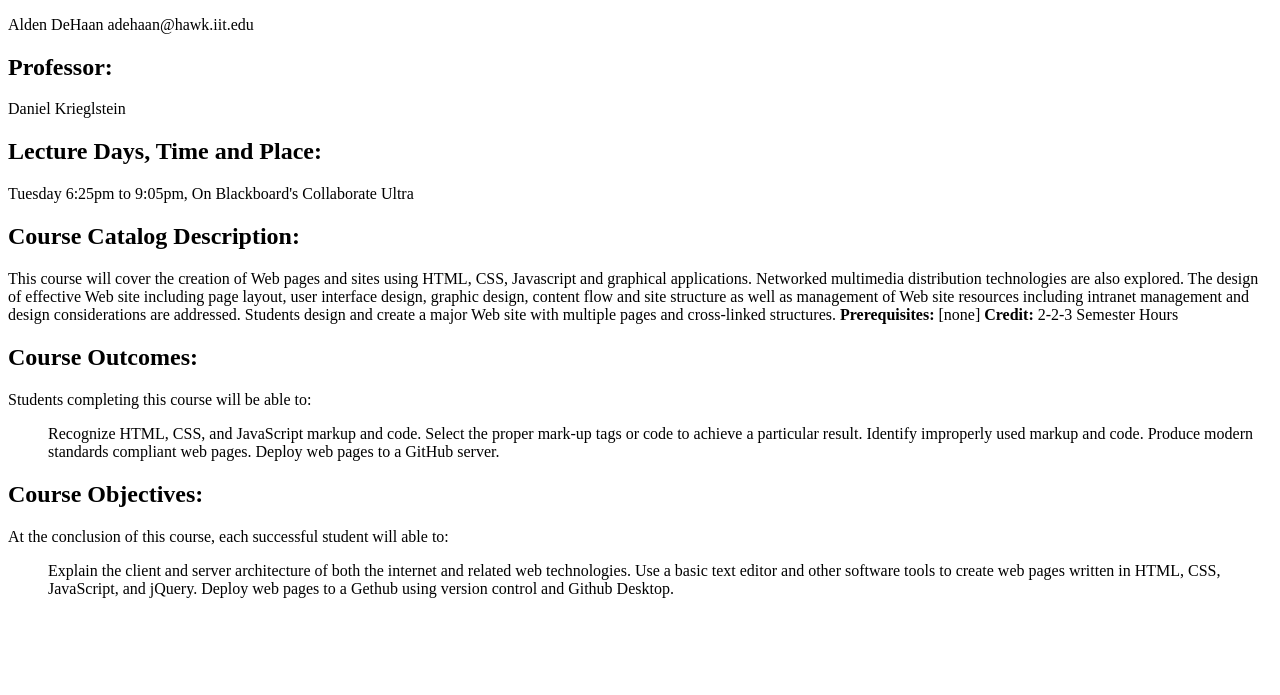
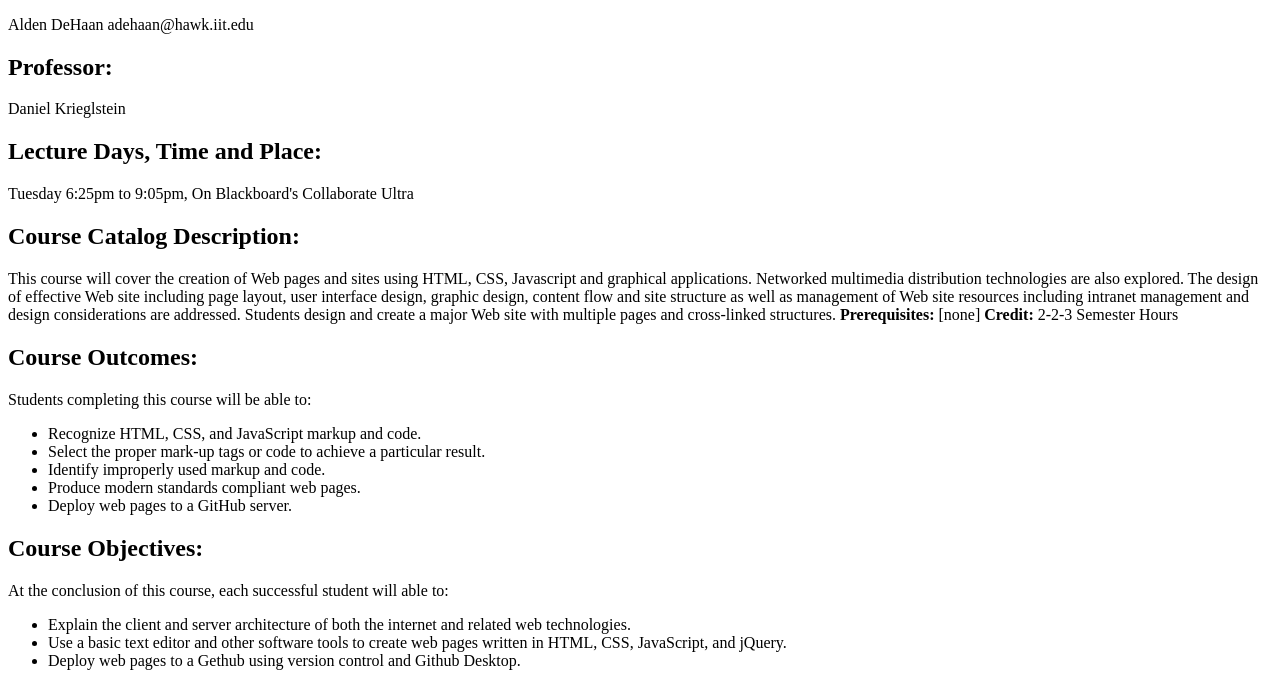
Before and after one commit to Smurtle01/webdev_lab2, a plain HTML site: page index.html in a window 1280 px wide. Shown: the part 105-800 px from the top of the page. Drawn offline with Linux system fonts and the light colour scheme.

Commit message:
update index.html
fixed unordered list from il to li

```diff
--- a/index.html
+++ b/index.html
@@ -18,18 +18,18 @@
 		<h2>Course Outcomes:</h2>
 		<p>Students completing this course will be able to:</p>
 		<ul>
-			<il>Recognize HTML, CSS, and JavaScript markup and code.</il>
-			<il>Select the proper mark-up tags or code to achieve a particular result.</il>
-			<il>Identify improperly used markup and code.</il>
-			<il>Produce modern standards compliant web pages.</il>
-			<il>Deploy web pages to a GitHub server.</il>
+			<li>Recognize HTML, CSS, and JavaScript markup and code.</li>
+			<li>Select the proper mark-up tags or code to achieve a particular result.</li>
+			<li>Identify improperly used markup and code.</li>
+			<li>Produce modern standards compliant web pages.</li>
+			<li>Deploy web pages to a GitHub server.</li>
 		</ul>
 		<h2>Course Objectives:</h2>
 		<p>At the conclusion of this course, each successful student will able to:</p>
 		<ul>
-			<il>Explain the client and server architecture of both the internet and related web technologies.</il>
-			<il>Use a basic text editor and other software tools to create web pages written in HTML, CSS, JavaScript, and jQuery.</il>
-			<il>Deploy web pages to a Gethub using version control and Github Desktop.</il>
+			<li>Explain the client and server architecture of both the internet and related web technologies.</li>
+			<li>Use a basic text editor and other software tools to create web pages written in HTML, CSS, JavaScript, and jQuery.</li>
+			<li>Deploy web pages to a Gethub using version control and Github Desktop.</li>
 		</ul>
 	</body>
 </html>
```
